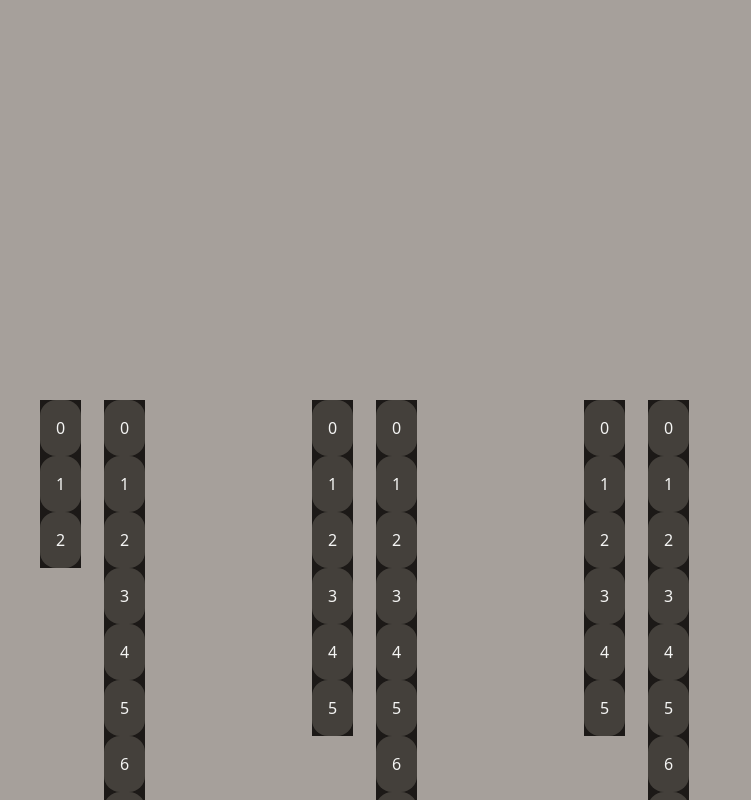
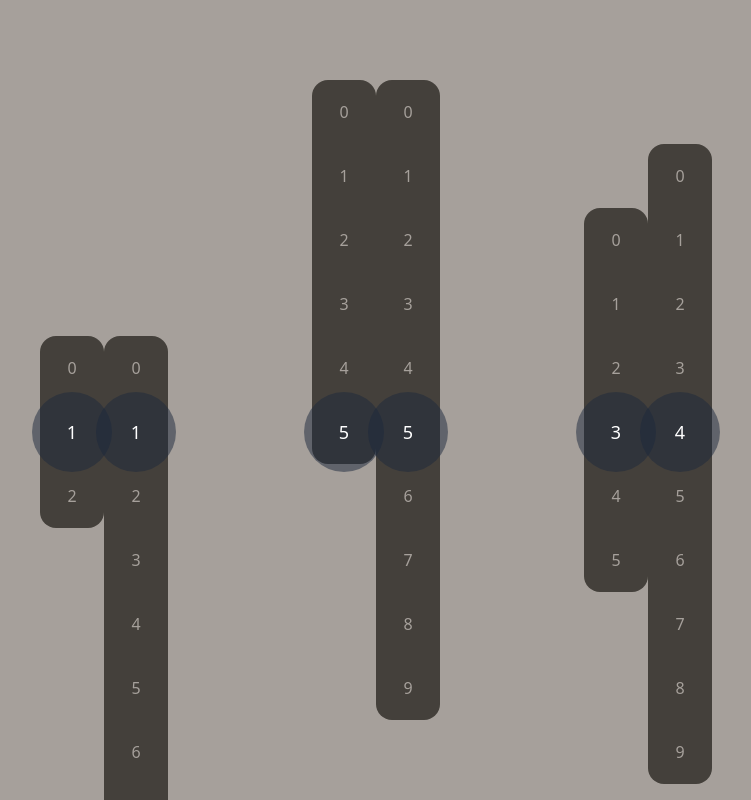
Before and after one commit to AlbePao/ng-bars-clock, an Angular app: page / in a window 1280 px wide. Shown: the whole page, without its empty margins (296-1047 px from the left). Built offline with nearby package versions, Linux system fonts and the light colour scheme.

Commit message:
numbers bar

```diff
--- a/src/app/numbers-bar/numbers-bar.component.html
+++ b/src/app/numbers-bar/numbers-bar.component.html
@@ -1,5 +1,12 @@
 @for (number of numbersArray(); track number) {
-  <span class="block rounded-2xl bg-stone-700 p-4 text-center text-stone-100">{{ number }}</span>
+  <div
+    class="relative flex h-16 w-16 items-center justify-center bg-stone-700 p-4 text-center first:rounded-t-2xl last:rounded-b-2xl"
+  >
+    @if (number === value()) {
+      <div class="absolute z-40 h-20 w-20 rounded-full bg-slate-800/50"></div>
+    }
+    <span class="z-50" [class]="number === value() ? 'text-lg text-white' : 'text-stone-400'">
+      {{ number }}
+    </span>
+  </div>
 }
-
-<div class="bg-stone-900"></div>
--- a/src/app/numbers-bar/numbers-bar.component.ts
+++ b/src/app/numbers-bar/numbers-bar.component.ts
@@ -5,7 +5,8 @@ import { ChangeDetectionStrategy, Component, computed, input, numberAttribute }
   templateUrl: './numbers-bar.component.html',
   changeDetection: ChangeDetectionStrategy.OnPush,
   host: {
-    class: 'inline-flex flex-col bg-stone-900 absolute',
+    class: 'inline-flex flex-col absolute',
+    '[style]': '`top: ${barTop()}`',
   },
 })
 export class NumbersBarComponent {
@@ -40,4 +41,11 @@ export class NumbersBarComponent {
 
     return Array.from({ length }, () => startingPoint++);
   });
+
+  barTop = computed(() => {
+    const currentValueIndex = this.numbersArray().findIndex((value) => value === this.value());
+    const currentValueHeight = currentValueIndex * 64;
+
+    return `calc(50% - ${currentValueHeight}px)`;
+  });
 }
```
